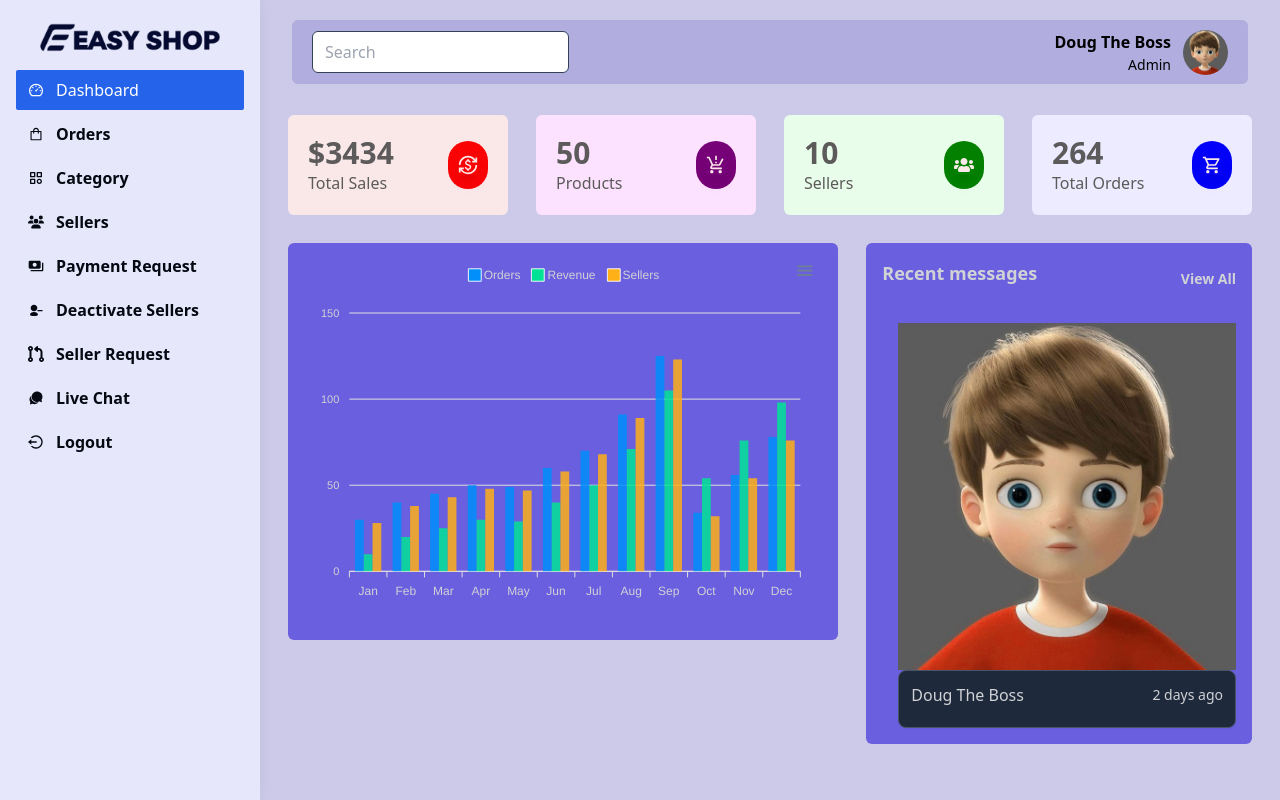
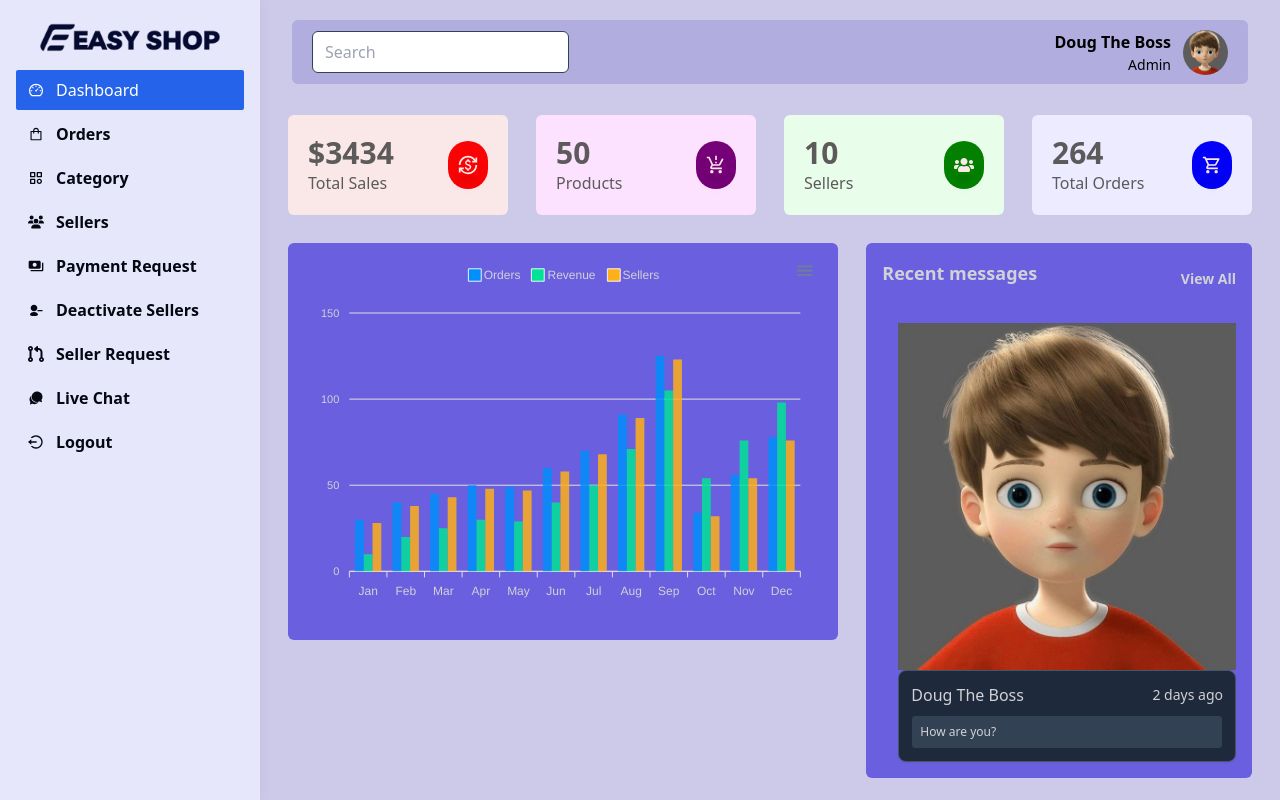
Before and after one commit to guidonunes/marketplace-mern, a React (Create React App) app in the folder dashboard/: page /admin/dashboard in a window 1280 px wide. Built offline with nearby package versions, Linux system fonts and the light colour scheme.

Commit message:
add styling for the message field

```diff
--- a/dashboard/src/views/admin/AdminDashboard.jsx
+++ b/dashboard/src/views/admin/AdminDashboard.jsx
@@ -138,11 +138,14 @@ const AdminDashboard = () => {
             <div className='flex flex-col gap-2 pt-6 text-[#d0d2d6]'>
               <ol className='relative border-1 border-slate-600 ml-4 '>
                 <li>
-                  <div className=""><img src="/images/admin.jpg" alt='admin img'/></div>
+                  <div className=""><img  src="/images/admin.jpg" alt='admin img'/></div>
                   <div className='p-3 bg-slate-800 rounded-lg border border-slate-600 shadow-sm'>
                     <div className='flex justify-between items-center mb-2'>
                       <Link className='text-md font-normal text-[#d0d2d6]'>Doug The Boss</Link>
                       <time className='mb-1 text-sm font-normal sm:order-last sm:mb-0'>2 days ago</time>
+                    </div>
+                    <div className='p-2 text-xs font-norma bg-slate-700 rounded lg border border-slate-800'>
+                      How are you?
                     </div>
                   </div>
                 </li>
```
